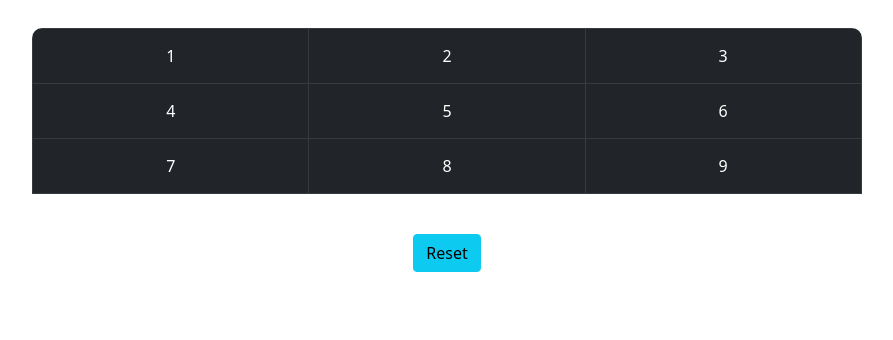
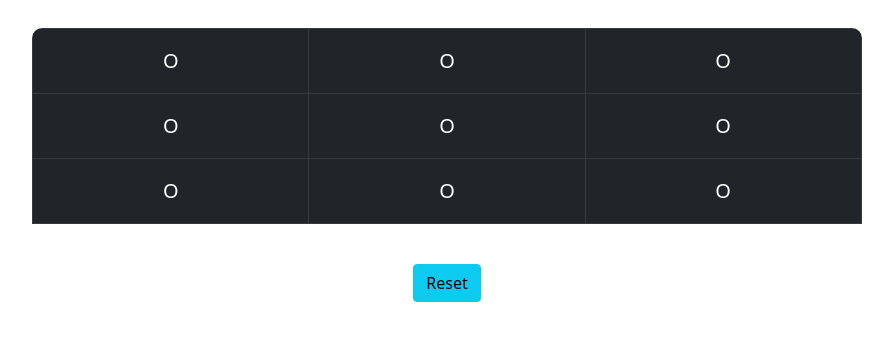
Before and after one commit to DanielleByrne/tic-tac-toe, a website: page index.html in a window 1280 px wide. Shown: the part 198-538 px from the top of the page, without its empty margins (193-1086 px from the left). Drawn offline with nearby package versions, Linux system fonts and the light colour scheme.

Commit message:
the index and current player are populating in each button but it's happening all at once instead of on a click

```diff
--- a/index.html
+++ b/index.html
@@ -28,35 +28,35 @@
               <tbody>
                 <tr>
                   <td >
-                    <button type="button" class="btn cell btn-dark">1</button>
+                    <button type="button" class="btn cell btn-lg btn-dark"></button>
                   </td>
                   <td>
-                    <button type="button" class="btn cell btn-dark">2</button>
+                    <button type="button" class="btn cell btn-lg btn-dark"></button>
                   </td>
                   <td>
-                    <button type="button" class="btn cell btn-dark">3</button>
+                    <button type="button" class="btn cell btn-lg btn-dark"></button>
                   </td>
                 </tr>
                 <tr>
                   <td>
-                    <button type="button" class="btn cell btn-dark">4</button>
+                    <button type="button" class="btn cell btn-lg btn-dark"></button>
                   </td>
                   <td>
-                    <button type="button" class="btn cell btn-dark">5</button>
+                    <button type="button" class="btn cell btn-lg btn-dark"></button>
                   </td>
                   <td>
-                    <button type="button" class="btn cell btn-dark">6</button>
+                    <button type="button" class="btn cell btn-lg btn-dark"></button>
                   </td>
                 </tr>
                 <tr>
                   <td>
-                    <button type="button" class="btn cell btn-dark">7</button>
+                    <button type="button" class="btn cell btn-lg btn-dark"></button>
                   </td>
                   <td>
-                    <button type="button" class="btn cell btn-dark">8</button>
+                    <button type="button" class="btn cell btn-lg btn-dark"></button>
                   </td>
                   <td>
-                    <button type="button" class="btn cell btn-dark">9</button>
+                    <button type="button" class="btn cell btn-lg btn-dark"></button>
                   </td>
                 </tr>
               </tbody>
@@ -67,7 +67,7 @@
       </div>
       <br />
       <div>
-        <button type="button" class="btn btn-info">Reset</button>
+        <button type="button" class="btn reset-button btn-info">Reset</button>
       </div>
     </div>
   </body>
--- a/script.js
+++ b/script.js
@@ -1,10 +1,39 @@
+
+// grabbing each button with the class of cell and saving it to a variable
 const cells = document.querySelectorAll("button.cell")
- console.log(cells)
 
-cells.forEach(cell => {
-    cell.addEventListener('click', handleClick)
+// grabbing the player turn area
+const playerTurn = document.querySelector(".player-turn")
+
+// grabbing the reset button
+const resetButton = document.querySelector(".reset-button")
+
+
+
+//setting up an empty array for the game, a current player, and that the game is running
+let gameBoard = ['','','','','','','','','',]
+let currentPlayer= "O"
+let gameActive= true
+
+//looping over each cell and adding an event listener to it
+// {once: true} makes it so that it can only be clicked once
+
+const handleClick = (cell, index) => {
+    if (gameActive === true){
+        cell.innerHTML= currentPlayer
+    } else (console.log("game isn't active"))
+    console.log(currentPlayer, index)
+}
+
+
+// adding an event listener to each button with cell class
+cells.forEach((cell, index ) => {
+    cell.addEventListener("click", handleClick(cell, index), {once: true})
 })
 
-function handleClick(event){
-    console.log("clicked")
-}
+
+
+
+const playerXWins = "Player X Won"
+const playerOWins = "Player O Won"
+const tie = "Tie"
```
Also changed, not shown: styles.css (line endings or trailing spaces).
